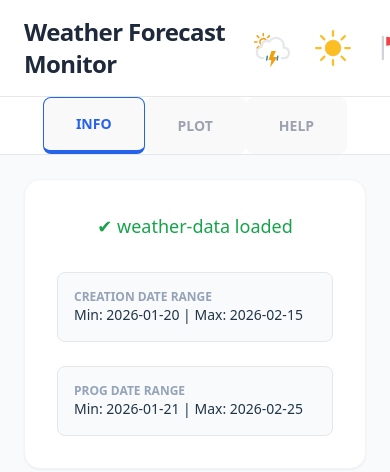
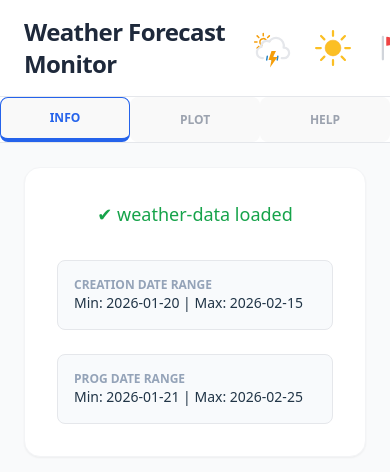
Before and after one commit to ManfredAtGit/weather-visualizer, a React (Vite) app: page / in a window 390 px wide. Shown: the top 472 px of the page. Built offline with nearby package versions, Linux system fonts and the light colour scheme.

Commit message:
mobile-friendlier filter and plot areas

```diff
--- a/src/App.jsx
+++ b/src/App.jsx
@@ -134,11 +134,21 @@ export default function App() {
         {/* Optional: Hier könnten noch User-Infos oder ein Settings-Icon stehen */}
       </header>
 
-
-      <nav className="bg-white border-b flex justify-center">
-        {['info', 'plot', 'help'].map(t => (
-          <button key={t} onClick={() => setActiveTab(t)} className={`px-8 py-4 text-sm font-bold uppercase ${activeTab === t ? 'border-b-4 border-blue-600 text-blue-600' : 'text-gray-400'}`}>{t}</button>
-        ))}
+      <nav className="bg-white border-b flex justify-center overflow-x-auto no-scrollbar">
+        <div className="flex flex-nowrap min-w-full sm:min-w-0">
+          {['info', 'plot', 'help'].map(t => (
+            <button
+              key={t}
+              onClick={() => setActiveTab(t)}
+              className={`flex-1 sm:flex-none px-6 md:px-12 py-3 md:py-4 text-xs md:text-sm font-bold uppercase transition-colors
+                ${activeTab === t
+                  ? 'border-b-4 border-blue-600 text-blue-600'
+                  : 'text-gray-400 hover:text-gray-600'}`}
+            >
+              {t}
+            </button>
+          ))}
+        </div>
       </nav>
 
       <main className="flex-grow container mx-auto p-6 max-w-7xl">
--- a/src/components/PlotTab.jsx
+++ b/src/components/PlotTab.jsx
@@ -27,16 +27,21 @@ export default function PlotTab({
   const originalHeight = 1000;
 
   return (
-    <div className="flex flex-col md:flex-row gap-6 h-[calc(100vh-250px)]">
+
+    /* flex-col für mobile (Standard), md:flex-row für Desktop */
+    <div className="flex flex-col md:flex-row gap-4 md:gap-6 h-full">
+
       {/* Sidebar mit Filtern und dem neuen Zoom-Slider */}
-      <aside className="w-full md:w-64 flex-shrink-0 bg-white p-5 rounded-xl border border-slate-200 shadow-sm self-start">
-        <div className="space-y-6">
 
-          {/* Type Selection */}
-          <div>
-            <label className="block text-[10px] font-black text-slate-400 uppercase mb-1">
-              Type Selection
-            </label>
+      {/* Sidebar wird zur Top-Bar auf Mobile */}
+      <aside className="w-full md:w-64 flex-shrink-0 bg-white p-4 md:p-5 rounded-xl border border-slate-200 shadow-sm">
+        <div className="flex flex-col sm:flex-row md:flex-col gap-4">
+
+          {/* Die Filter-Elemente */}
+          <div className="flex-1">
+            {/* Type Selection */}
+            <label className="block text-[10px] font-black text-slate-400 uppercase mb-1">Type Selection</label>
+
             <select
               value={typeSelection}
               onChange={(e) => setTypeSelection(e.target.value)}
@@ -45,15 +50,13 @@ export default function PlotTab({
             >
               <option value="backward">Backward (Target Date)</option>
               <option value="forward">Forward (Model Run)</option>
+
             </select>
           </div>
 
-
           {/* Date Selection */}
-          <div>
-            <label className="block text-[10px] font-black text-slate-400 uppercase mb-1">
-              Date Selection
-            </label>
+          <div className="flex-1">
+            <label className="block text-[10px] font-black text-slate-400 uppercase mb-1">Date Selection</label>
             <input
               type="date"
               value={dateSelection}
@@ -67,10 +70,8 @@ export default function PlotTab({
           </div>
 
           {/* Der neue Skalierungs-Slider */}
-          <div className="pt-4 border-t border-slate-100">
-            <label className="block text-[10px] font-black text-slate-400 uppercase mb-2">
-              Karten-Zoom: {Math.round(scale * 100)}%
-            </label>
+          <div className="flex-1 pt-2 md:pt-4 md:border-t">
+            <label className="block text-[10px] font-black text-slate-400 uppercase mb-2 text-center md:text-left">Zoom</label>
             <input
               type="range"
               min="0.3"
@@ -85,13 +86,14 @@ export default function PlotTab({
               <span>100%</span>
             </div>
           </div>
+
         </div>
       </aside>
 
       {/* Hauptbereich für die Karten */}
 
-      <div className="flex-grow overflow-auto p-4 bg-slate-100 rounded-xl">
-        <div className="flex flex-row flex-nowrap gap-4 items-start min-h-max w-max">
+      <div className="flex-grow overflow-x-auto overflow-y-hidden p-4 bg-slate-100 rounded-xl min-h-[500px]">
+        <div className="flex flex-row flex-nowrap gap-4 items-start w-max">
           {displayDates.map(dateKey => {
             // HIER die wichtige Unterscheidung beim Filtern der Karten-Daten
             const cardData = filteredRows.filter(r =>
```
